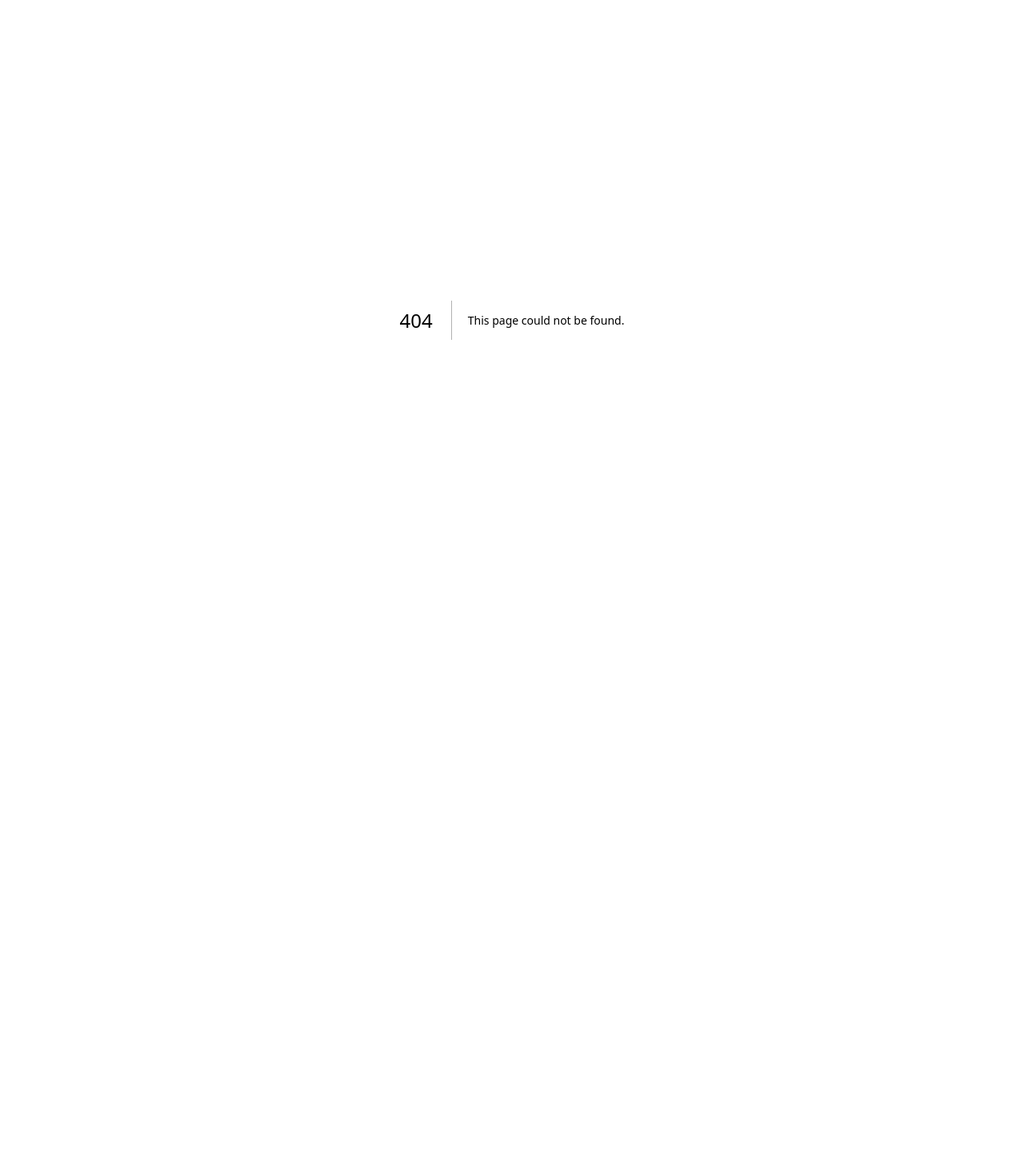
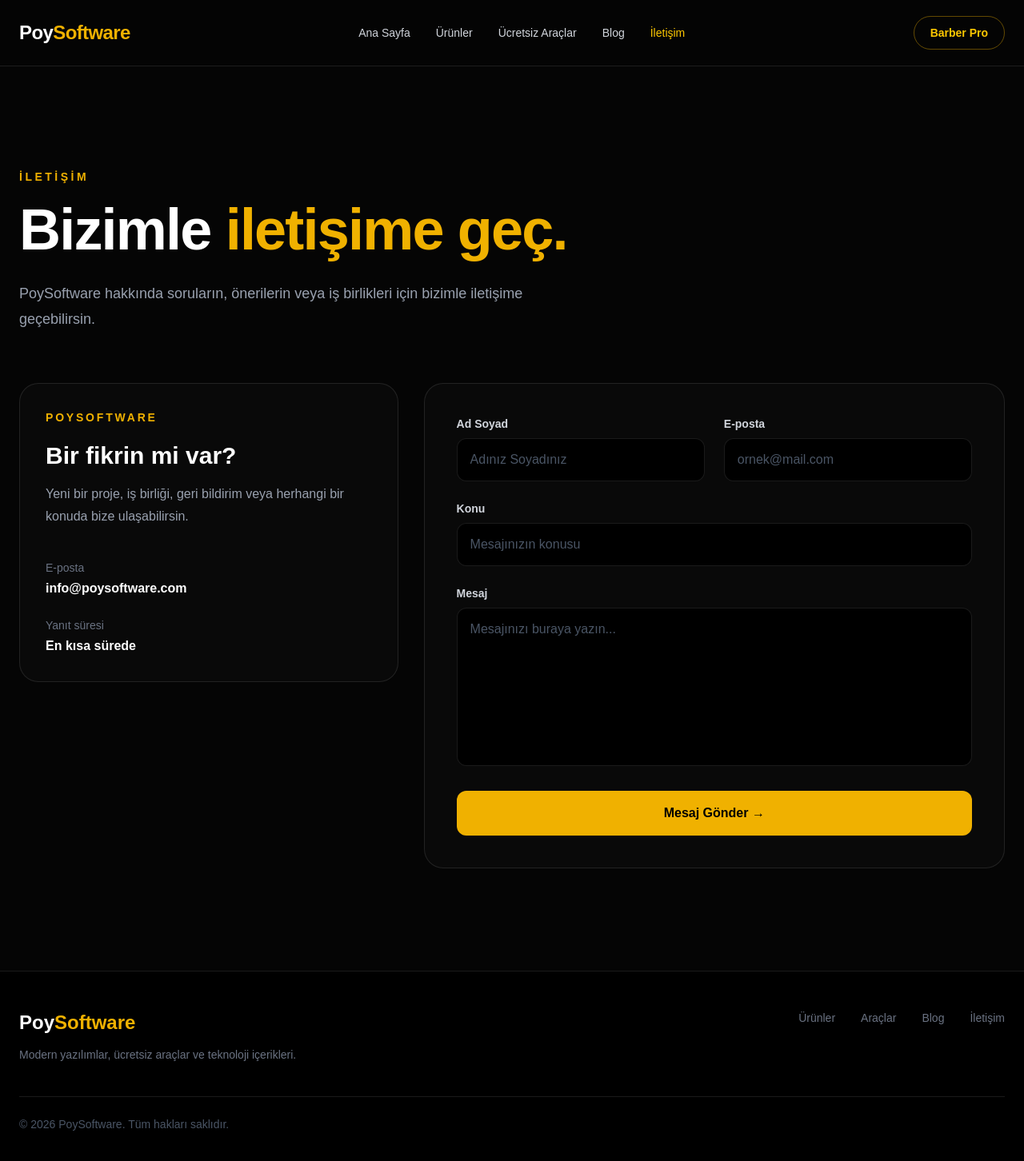
Before and after one commit to muhammetenesboyraz1-ship-it/barber-pro, a Next.js app: page /iletisim in a window 1280 px wide. Before the commit this address had no page. Shown: the top 1452 px of the page at 80% size. Before the commit the page ends 800 px from the top, so only its background shows below. Built offline with nearby package versions, Linux system fonts and the light colour scheme.

Commit message:
İletişim sayfası eklendi

```diff
--- /dev/null
+++ b/app/iletisim/page.tsx
@@ -0,0 +1,230 @@
+"use client";
+
+import { FormEvent, useState } from "react";
+
+export default function IletisimPage() {
+  const [sent, setSent] = useState(false);
+
+  function handleSubmit(e: FormEvent<HTMLFormElement>) {
+    e.preventDefault();
+    setSent(true);
+  }
+
+  return (
+    <main className="min-h-screen bg-[#050505] text-white">
+
+      {/* NAVBAR */}
+      <nav className="sticky top-0 z-50 border-b border-white/10 bg-[#050505]/90 backdrop-blur-xl">
+        <div className="mx-auto flex max-w-7xl items-center justify-between px-6 py-5">
+          <a href="/" className="text-2xl font-black tracking-tight">
+            Poy<span className="text-yellow-500">Software</span>
+          </a>
+
+          <div className="hidden items-center gap-8 text-sm text-gray-300 md:flex">
+            <a href="/" className="transition hover:text-yellow-400">
+              Ana Sayfa
+            </a>
+
+            <a href="/#urunler" className="transition hover:text-yellow-400">
+              Ürünler
+            </a>
+
+            <a href="/tools" className="transition hover:text-yellow-400">
+              Ücretsiz Araçlar
+            </a>
+
+            <a href="/blog" className="transition hover:text-yellow-400">
+              Blog
+            </a>
+
+            <a href="/iletisim" className="text-yellow-400">
+              İletişim
+            </a>
+          </div>
+
+          <a
+            href="/barber-pro"
+            className="rounded-full border border-yellow-500/40 px-5 py-2.5 text-sm font-bold text-yellow-400 transition hover:bg-yellow-500 hover:text-black"
+          >
+            Barber Pro
+          </a>
+        </div>
+      </nav>
+
+      {/* HERO */}
+      <section>
+        <div className="mx-auto max-w-7xl px-6 py-24 md:py-32">
+          <div className="max-w-3xl">
+            <p className="text-sm font-bold uppercase tracking-[0.25em] text-yellow-500">
+              İletişim
+            </p>
+
+            <h1 className="mt-5 text-5xl font-black tracking-tight md:text-7xl">
+              Bizimle
+              <span className="text-yellow-500"> iletişime geç.</span>
+            </h1>
+
+            <p className="mt-7 max-w-2xl text-lg leading-8 text-gray-400">
+              PoySoftware hakkında soruların, önerilerin veya iş birlikleri
+              için bizimle iletişime geçebilirsin.
+            </p>
+          </div>
+
+          {/* CONTACT AREA */}
+          <div className="mt-16 grid gap-8 md:grid-cols-5">
+
+            {/* LEFT */}
+            <div className="md:col-span-2">
+              <div className="rounded-3xl border border-white/10 bg-white/[0.02] p-8">
+                <p className="text-sm font-bold uppercase tracking-[0.2em] text-yellow-500">
+                  PoySoftware
+                </p>
+
+                <h2 className="mt-5 text-3xl font-black">
+                  Bir fikrin mi var?
+                </h2>
+
+                <p className="mt-4 leading-7 text-gray-400">
+                  Yeni bir proje, iş birliği, geri bildirim veya herhangi bir
+                  konuda bize ulaşabilirsin.
+                </p>
+
+                <div className="mt-10 space-y-6">
+                  <div>
+                    <p className="text-sm text-gray-500">E-posta</p>
+                    <p className="mt-1 font-bold text-white">
+                      info@poysoftware.com
+                    </p>
+                  </div>
+
+                  <div>
+                    <p className="text-sm text-gray-500">Yanıt süresi</p>
+                    <p className="mt-1 font-bold text-white">
+                      En kısa sürede
+                    </p>
+                  </div>
+                </div>
+              </div>
+            </div>
+
+            {/* FORM */}
+            <div className="md:col-span-3">
+              <form
+                onSubmit={handleSubmit}
+                className="rounded-3xl border border-white/10 bg-white/[0.02] p-8 md:p-10"
+              >
+                <div className="grid gap-6 md:grid-cols-2">
+
+                  <div>
+                    <label className="mb-2 block text-sm font-bold text-gray-300">
+                      Ad Soyad
+                    </label>
+
+                    <input
+                      type="text"
+                      required
+                      placeholder="Adınız Soyadınız"
+                      className="w-full rounded-xl border border-white/10 bg-black px-4 py-3.5 text-white outline-none transition placeholder:text-gray-600 focus:border-yellow-500/50"
+                    />
+                  </div>
+
+                  <div>
+                    <label className="mb-2 block text-sm font-bold text-gray-300">
+                      E-posta
+                    </label>
+
+                    <input
+                      type="email"
+                      required
+                      placeholder="ornek@mail.com"
+                      className="w-full rounded-xl border border-white/10 bg-black px-4 py-3.5 text-white outline-none transition placeholder:text-gray-600 focus:border-yellow-500/50"
+                    />
+                  </div>
+
+                </div>
+
+                <div className="mt-6">
+                  <label className="mb-2 block text-sm font-bold text-gray-300">
+                    Konu
+                  </label>
+
+                  <input
+                    type="text"
+                    required
+                    placeholder="Mesajınızın konusu"
+                    className="w-full rounded-xl border border-white/10 bg-black px-4 py-3.5 text-white outline-none transition placeholder:text-gray-600 focus:border-yellow-500/50"
+                  />
+                </div>
+
+                <div className="mt-6">
+                  <label className="mb-2 block text-sm font-bold text-gray-300">
+                    Mesaj
+                  </label>
+
+                  <textarea
+                    required
+                    rows={7}
+                    placeholder="Mesajınızı buraya yazın..."
+                    className="w-full resize-none rounded-xl border border-white/10 bg-black px-4 py-3.5 text-white outline-none transition placeholder:text-gray-600 focus:border-yellow-500/50"
+                  />
+                </div>
+
+                <button
+                  type="submit"
+                  className="mt-6 w-full rounded-xl bg-yellow-500 px-7 py-4 font-bold text-black transition hover:bg-yellow-400"
+                >
+                  Mesaj Gönder →
+                </button>
+
+                {sent && (
+                  <div className="mt-5 rounded-xl border border-green-500/20 bg-green-500/10 px-4 py-3 text-center text-sm font-bold text-green-400">
+                    Mesajın alındı. Teşekkürler!
+                  </div>
+                )}
+              </form>
+            </div>
+          </div>
+        </div>
+      </section>
+
+      {/* FOOTER */}
+      <footer className="border-t border-white/10 bg-black">
+        <div className="mx-auto max-w-7xl px-6 py-12">
+          <div className="flex flex-col justify-between gap-8 md:flex-row">
+            <div>
+              <a href="/" className="text-2xl font-black">
+                Poy<span className="text-yellow-500">Software</span>
+              </a>
+
+              <p className="mt-3 max-w-sm text-sm leading-6 text-gray-500">
+                Modern yazılımlar, ücretsiz araçlar ve teknoloji içerikleri.
+              </p>
+            </div>
+
+            <div className="flex gap-8 text-sm text-gray-500">
+              <a href="/#urunler" className="hover:text-white">
+                Ürünler
+              </a>
+
+              <a href="/tools" className="hover:text-white">
+                Araçlar
+              </a>
+
+              <a href="/blog" className="hover:text-white">
+                Blog
+              </a>
+
+              <a href="/iletisim" className="hover:text-white">
+                İletişim
+              </a>
+            </div>
+          </div>
+
+          <div className="mt-10 border-t border-white/10 pt-6 text-sm text-gray-600">
+            © {new Date().getFullYear()} PoySoftware. Tüm hakları saklıdır.
+          </div>
+        </div>
+      </footer>
+    </main>
+  );
+}
```
